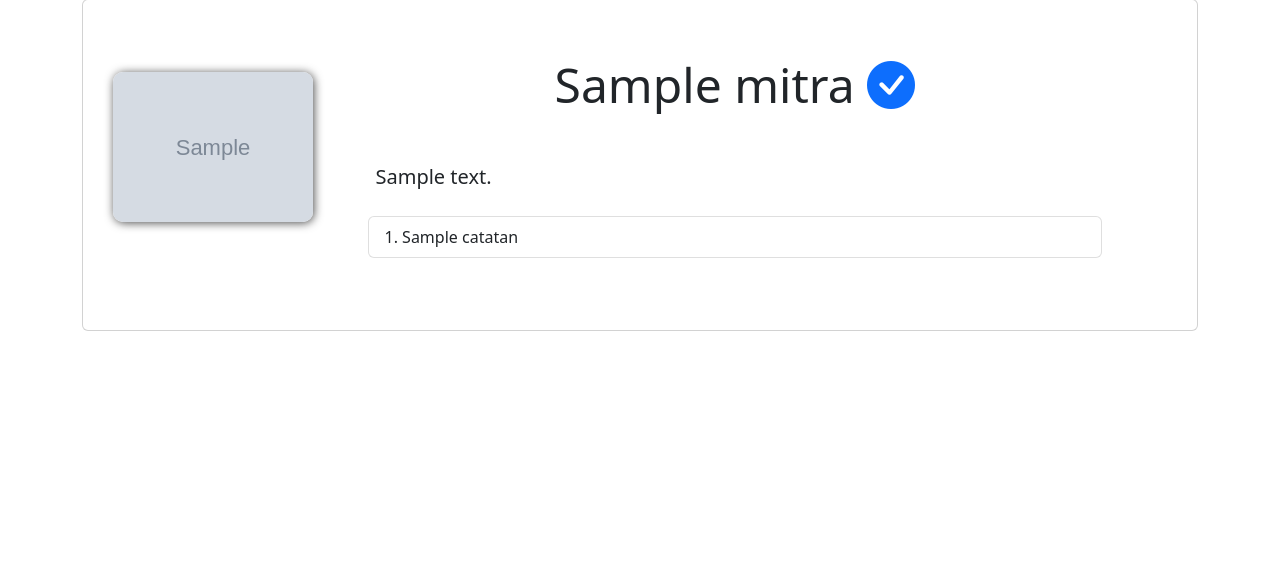
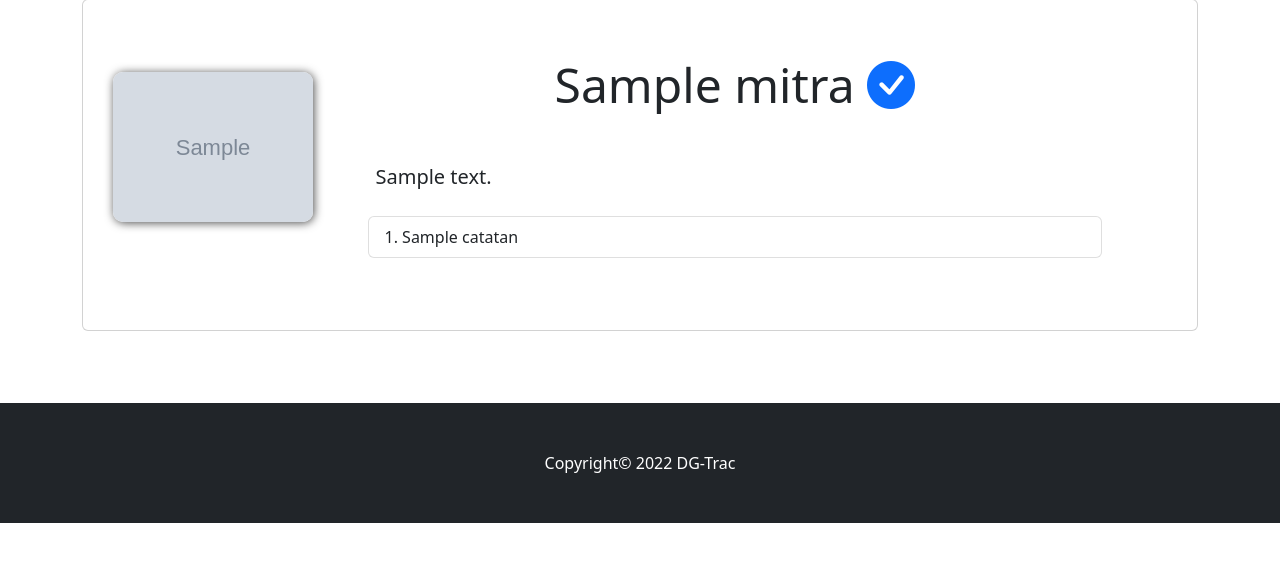
Before and after one commit to xynogen/dgtrac, a CodeIgniter 4 app: template app/Views/mitraList.php in a window 1280 px wide. Shown: the part 177-739 px from the top of the page. Run offline with PHP 8.4 and a stand-in for CodeIgniter, Linux system fonts and the light colour scheme; the template is opened without the code that fills it: most values are stand-ins (such as "Sample title", 1, 10 or a date in 2020); grey boxes marked "Sample" are stand-in pictures; some libraries are stand-ins or nearby versions.

Commit message:
add(footer)

```diff
--- a/app/Views/mitraList.php
+++ b/app/Views/mitraList.php
@@ -43,4 +43,11 @@
             </div>
         </div>
     </div>
+    <footer class="py-5 bg-dark">
+        <div class="container">
+            <div class="col-12">
+                <p class="m-0 text-center text-white">Copyright© 2022 DG-Trac</p>
+            </div>
+        </div>
+    </footer>
 </body>
--- a/app/Views/produk.php
+++ b/app/Views/produk.php
@@ -51,7 +51,7 @@
             </div>
         </div>
     </div>
-    <footer class="py-4 bg-dark my-footer">
+    <footer class="py-5 bg-dark">
         <div class="container">
             <div class="col-12">
                 <p class="m-0 text-center text-white">Copyright© 2022 DG-Trac</p>
```
Also changed, not shown: app/Views/mitra.php (+7 -0 lines).
